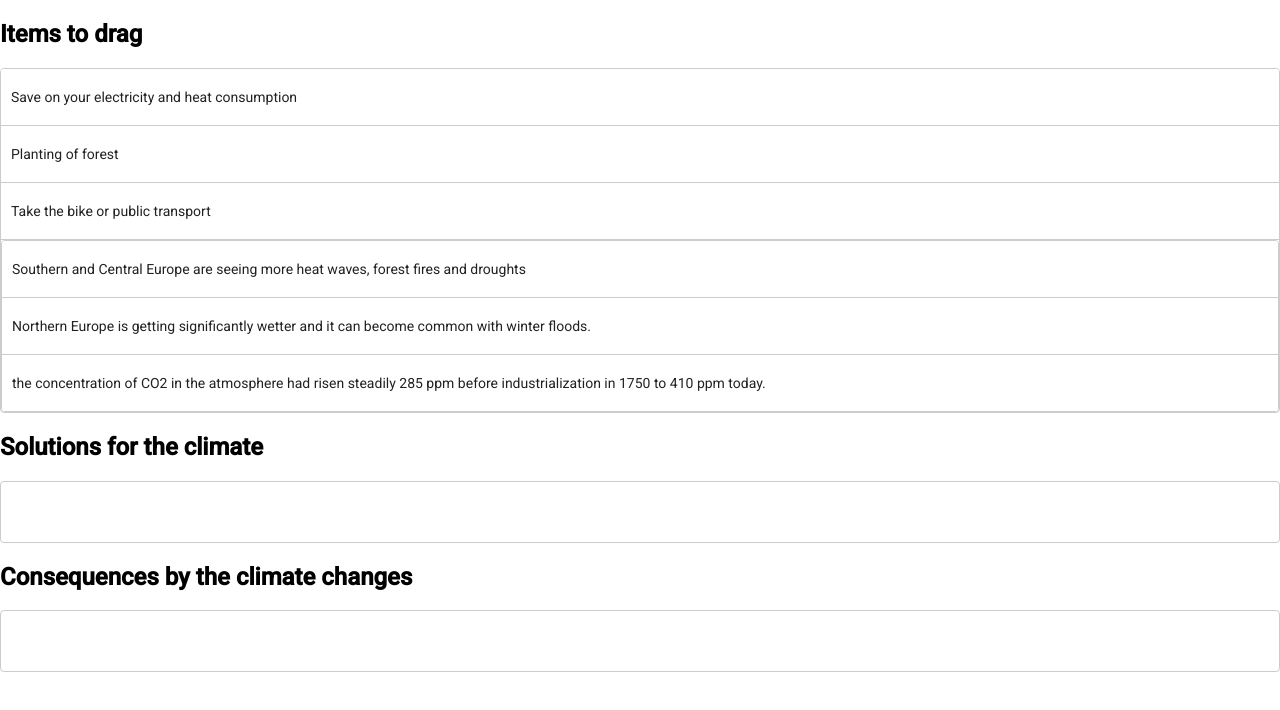
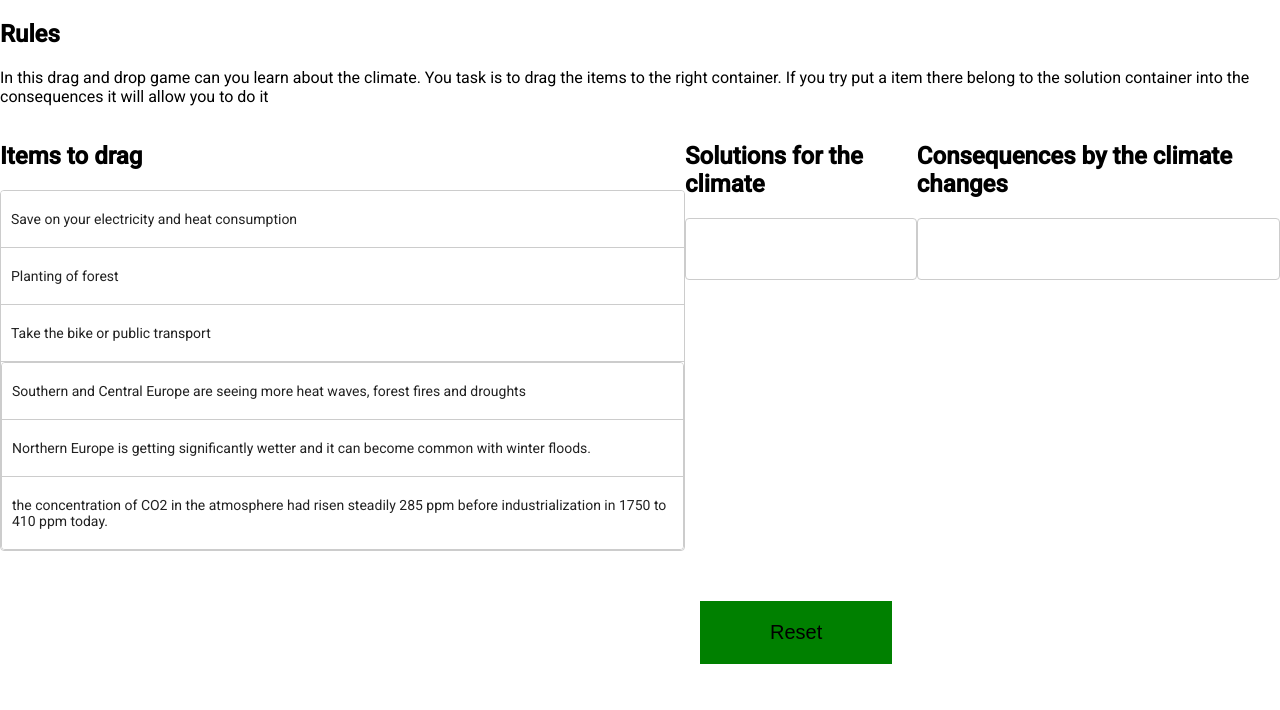
Before and after one commit to jonasa64/examenproject-angular, an Angular app in the folder examenproject-angular/: page / in a window 1280 px wide. Shown: the top 710 px of the page. Built offline with nearby package versions, Linux system fonts and the light colour scheme.

Commit message:
update drag and drop component

```diff
--- a/examenproject-angular/src/app/drag-drop/drag-drop.component.css
+++ b/examenproject-angular/src/app/drag-drop/drag-drop.component.css
@@ -1,9 +1,24 @@
-xample-container {
+example-container {
   width: 400px;
   max-width: 100%;
   margin: 0 25px 25px 0;
   display: inline-block;
   vertical-align: top;
+}
+
+.flex{
+  display: flex;
+  justify-content: space-evenly;
+}
+
+button{
+  margin-top: 50px;
+  padding: 20px 70px 20px 70px;
+  background: green;
+  border: none;
+  font-size: 20px;
+  position: relative;
+  left: 700px;
 }
 
 .example-list {
--- a/examenproject-angular/src/app/drag-drop/drag-drop.component.html
+++ b/examenproject-angular/src/app/drag-drop/drag-drop.component.html
@@ -1,5 +1,11 @@
+<div>
+  <h2>Rules</h2>
+  <p>In this drag and drop game can you learn about the climate. You task is to drag the items to the right container. If you try put a item there belong to the solution container into the consequences it will allow you to do it</p>
+</div>
 
-<div class="example-container">
+
+<div class="flex">
+  <div>
        <h2>Items to drag</h2>
       <div
           cdkDropList
@@ -24,7 +30,7 @@
       </div>
   </div>
 
-<div class="example-container">
+  <div >
       <h2>Solutions for the climate</h2>
       <div
         cdkDropList
@@ -40,7 +46,7 @@
       </div>
   </div>
 
-<div class="example-container">
+  <div >
       <h2>Consequences by the climate changes</h2>
       <div
       cdkDropList
@@ -55,3 +61,6 @@
       </div>
 
   </div>
+</div>
+
+<button (click)="reset()">Reset</button>
--- a/examenproject-angular/src/app/drag-drop/drag-drop.component.ts
+++ b/examenproject-angular/src/app/drag-drop/drag-drop.component.ts
@@ -30,6 +30,7 @@ export class DragDropComponent implements OnInit {
   ngOnInit(): void {
   }
 
+  // tslint:disable-next-line:ban-types
   drop(event: CdkDragDrop<String[]>) {
     if (event.previousContainer === event.container) {
       moveItemInArray(event.container.data, event.previousIndex, event.currentIndex);
@@ -38,4 +39,8 @@ export class DragDropComponent implements OnInit {
     }
   }
 
+  reset() {
+    return window.location.reload();
+  }
+
 }
```
Lines whose indentation alone changed are shown as unchanged.
